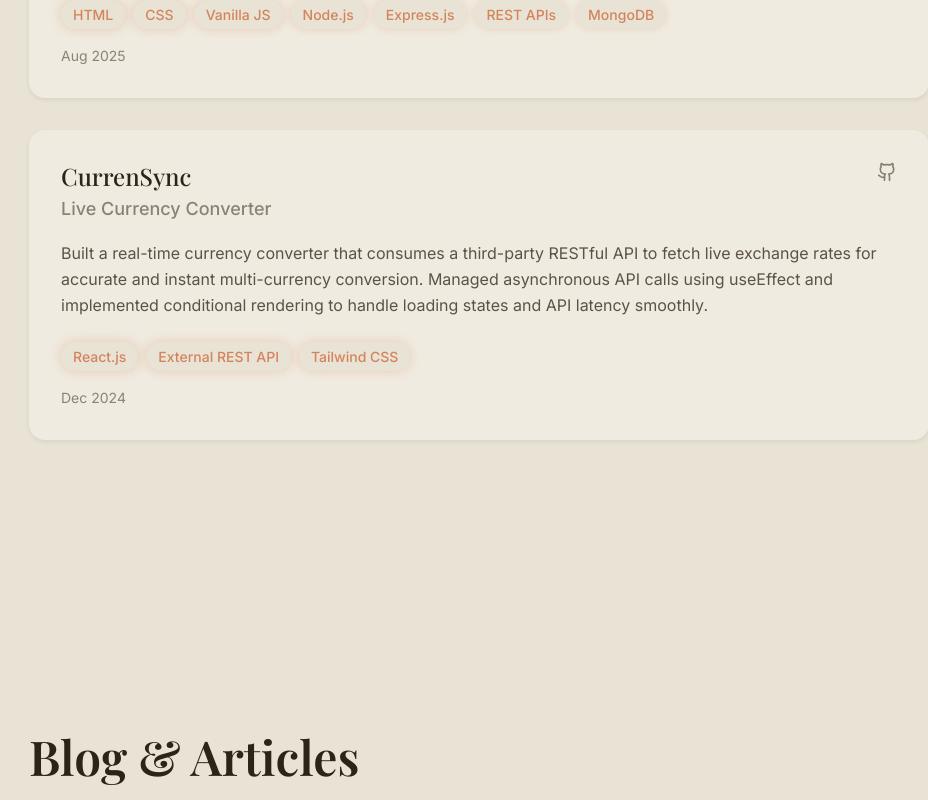
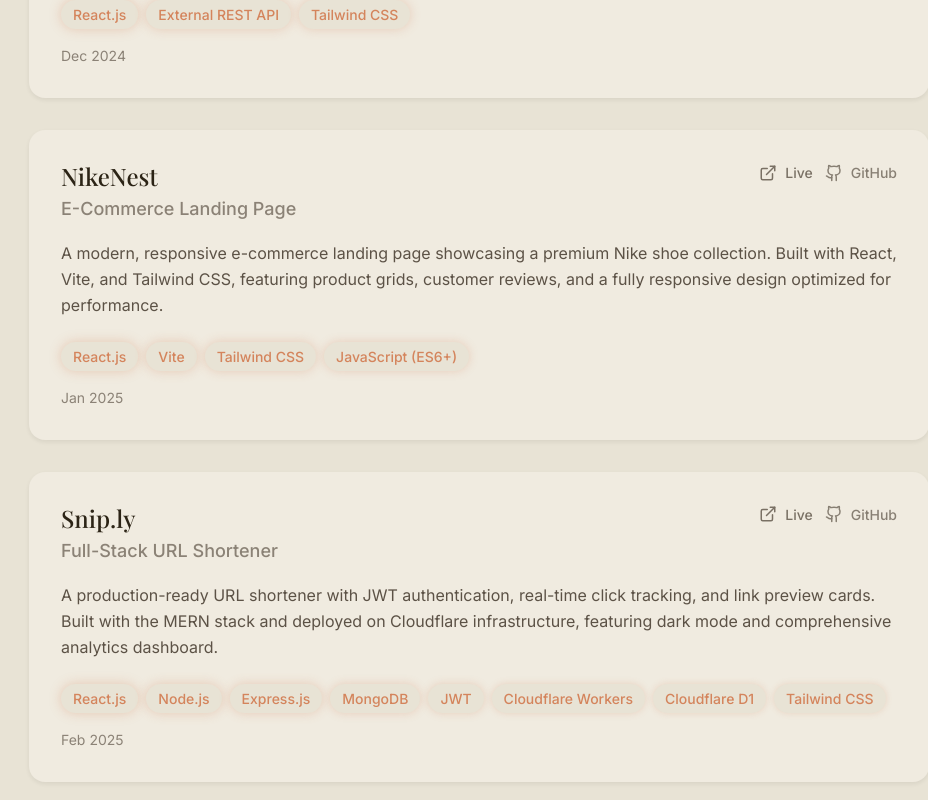
Before and after one commit to adarsh-singhdev/portfolio-website, a React (Vite) app: page / in a window 1280 px wide. Shown: the part 1940-2740 px from the top of the page, without its empty margins (121-1049 px from the left). Built offline with nearby package versions, Linux system fonts and the light colour scheme.

Commit message:
projects updated

```diff
--- a/src/components/Projects.jsx
+++ b/src/components/Projects.jsx
@@ -1,5 +1,5 @@
 import React, { useRef } from 'react';
-import { Github } from 'lucide-react';
+import { ExternalLink, Github } from 'lucide-react';
 import { useIntersectionObserver } from '../hooks/useHooks';
 
 const Projects = () => {
@@ -14,7 +14,7 @@
         'Instantly summarize articles, research papers, and websites with this AI-powered Chrome Extension using Google\'s Gemini API.',
       techStack: ['JavaScript (ES6+)', 'Chrome Extension APIs', 'Google Gemini API', 'HTML5', 'CSS3'],
       date: 'Aug 2025',
-      link: 'https://github.com/adarshsingh-1/Gemini-AI-Summarizer',
+      repoLink: 'https://github.com/adarshsingh-1/Gemini-AI-Summarizer',
     },
     {
       title: 'Arcane Pass CLI',
@@ -23,16 +23,7 @@
         'Built a serverless password manager CLI focused on secure storage, fast access, and developer-friendly workflows.',
       techStack: ['Node.js', 'CLI', 'Serverless'],
       date: 'Sep 2025',
-      link: 'https://github.com/adarshsingh-1/arcane-pass-cli',
-    },
-    {
-      title: 'LinkShort',
-      subtitle: 'URL Shortener Application',
-      description:
-        'Developed a clean and responsive web application to transform long URLs into shortened, shareable links, featuring a minimalist UI for a fast and intuitive user experience. Implemented a client-side script in vanilla JavaScript with one-click "copy to clipboard" feature for seamless sharing.',
-      techStack: ['HTML', 'CSS', 'Vanilla JS', 'Node.js', 'Express.js', 'REST APIs', 'MongoDB'],
-      date: 'Aug 2025',
-      link: 'https://github.com/adarshsingh-1/LinkShort',
+      repoLink: 'https://github.com/adarshsingh-1/arcane-pass-cli',
     },
     {
       title: 'CurrenSync',
@@ -41,7 +32,37 @@
         'Built a real-time currency converter that consumes a third-party RESTful API to fetch live exchange rates for accurate and instant multi-currency conversion. Managed asynchronous API calls using useEffect and implemented conditional rendering to handle loading states and API latency smoothly.',
       techStack: ['React.js', 'External REST API', 'Tailwind CSS'],
       date: 'Dec 2024',
-      link: 'https://github.com/adarshsingh-1/CurrenSync',
+      liveLink: 'https://currensync.pages.dev/',
+      repoLink: 'https://github.com/adarshsingh-1/CurrenSync',
+    },
+    {
+      title: 'NikeNest',
+      subtitle: 'E-Commerce Landing Page',
+      description:
+        'A modern, responsive e-commerce landing page showcasing a premium Nike shoe collection. Built with React, Vite, and Tailwind CSS, featuring product grids, customer reviews, and a fully responsive design optimized for performance.',
+      techStack: ['React.js', 'Vite', 'Tailwind CSS', 'JavaScript (ES6+)'],
+      date: 'Jan 2025',
+      liveLink: 'https://nikenest.pages.dev/',
+      repoLink: 'https://github.com/adarshsingh-1/NikeNest',
+    },
+    {
+      title: 'Snip.ly',
+      subtitle: 'Full-Stack URL Shortener',
+      description:
+        'A production-ready URL shortener with JWT authentication, real-time click tracking, and link preview cards. Built with the MERN stack and deployed on Cloudflare infrastructure, featuring dark mode and comprehensive analytics dashboard.',
+      techStack: [
+        'React.js',
+        'Node.js',
+        'Express.js',
+        'MongoDB',
+        'JWT',
+        'Cloudflare Workers',
+        'Cloudflare D1',
+        'Tailwind CSS',
+      ],
+      date: 'Feb 2025',
+      liveLink: 'https://snip-ly.pages.dev/',
+      repoLink: 'https://github.com/adarshsingh-1/snip.ly',
     },
   ];
 
@@ -64,12 +85,9 @@
         {/* Projects Grid */}
         <div className="space-y-8 md:space-y-lg">
           {projects.map((project, index) => (
-            <a
+            <div
               key={project.title}
-              href={project.link}
-              target="_blank"
-              rel="noreferrer"
-              className={`block no-underline bg-[#F0EBE0] rounded-2xl p-8 md:p-lg shadow-sm hover:shadow-lg transition-all duration-300 hover:translate-y-[-4px] group cursor-pointer transform origin-center focus:outline-none focus-visible:outline-none ${
+              className={`block bg-[#F0EBE0] rounded-2xl p-8 md:p-lg shadow-sm hover:shadow-lg transition-all duration-300 hover:translate-y-[-4px] group transform origin-center focus:outline-none focus-visible:outline-none ${
                 isVisible ? 'animate-scale-in' : 'opacity-0 scale-95'
               }`}
               style={{
@@ -86,12 +104,29 @@
                     {project.subtitle}
                   </p>
                 </div>
-                <div className="flex items-center ml-4 flex-shrink-0">
-                  <Github
-                    size={20}
-                    className="text-[#5C5246] opacity-70 group-hover:text-[#D4845C] transition-colors duration-300"
-                    aria-hidden="true"
-                  />
+                <div className="flex items-center gap-3 ml-4 flex-shrink-0">
+                  {project.liveLink && (
+                    <a
+                      href={project.liveLink}
+                      target="_blank"
+                      rel="noreferrer"
+                      className="inline-flex items-center gap-2 text-[#5C5246] opacity-80 hover:text-[#D4845C] transition-colors duration-300"
+                      aria-label={`Open ${project.title} live site`}
+                    >
+                      <ExternalLink size={18} aria-hidden="true" />
+                      <span className="text-sm font-medium">Live</span>
+                    </a>
+                  )}
+                  <a
+                    href={project.repoLink}
+                    target="_blank"
+                    rel="noreferrer"
+                    className="inline-flex items-center gap-2 text-[#5C5246] opacity-70 hover:text-[#D4845C] transition-colors duration-300"
+                    aria-label={`Open ${project.title} GitHub repository`}
+                  >
+                    <Github size={18} aria-hidden="true" />
+                    <span className="text-sm font-medium">GitHub</span>
+                  </a>
                 </div>
               </div>
 
@@ -115,7 +150,7 @@
               </div>
 
               <div className="text-sm text-[#8B8276]">{project.date}</div>
-            </a>
+            </div>
           ))}
         </div>
       </div>
```
